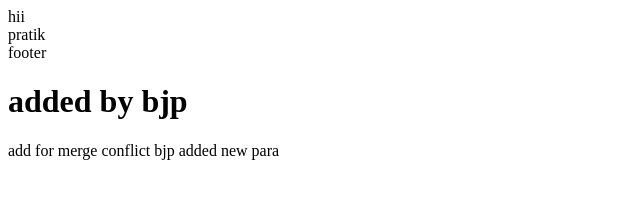
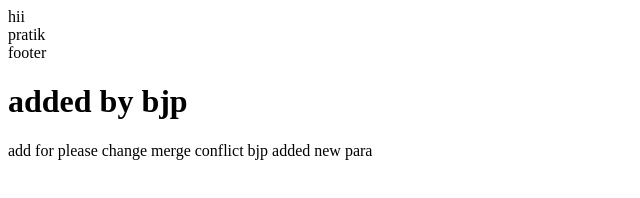
Before and after one commit to Chandu9887/myrepo, a plain HTML site: page index.html in a window 1280 px wide. Shown: the whole page, without its empty margins (0-640 px from the left). Drawn offline with Linux system fonts and the light colour scheme.

Commit message:
again update by chandu Update index.html

```diff
--- a/index.html
+++ b/index.html
@@ -10,6 +10,6 @@
     <main>pratik</main>
     <footer>footer</footer>
     <h1>added by bjp </h1>
-    <p>add for merge conflict bjp added new para</p>
+    <p>add for please change merge conflict bjp added new para</p>
   </body>
 </html>
```
